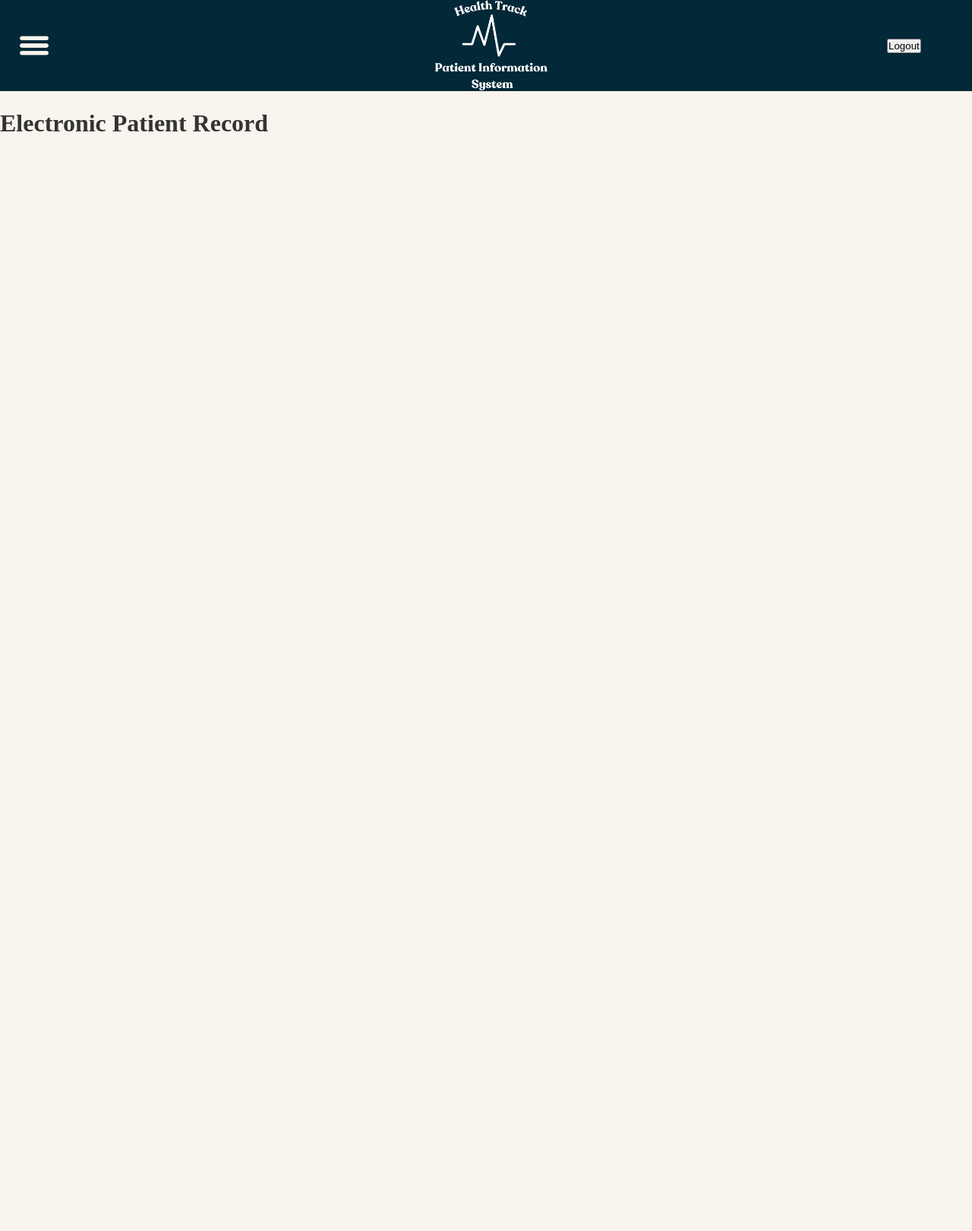
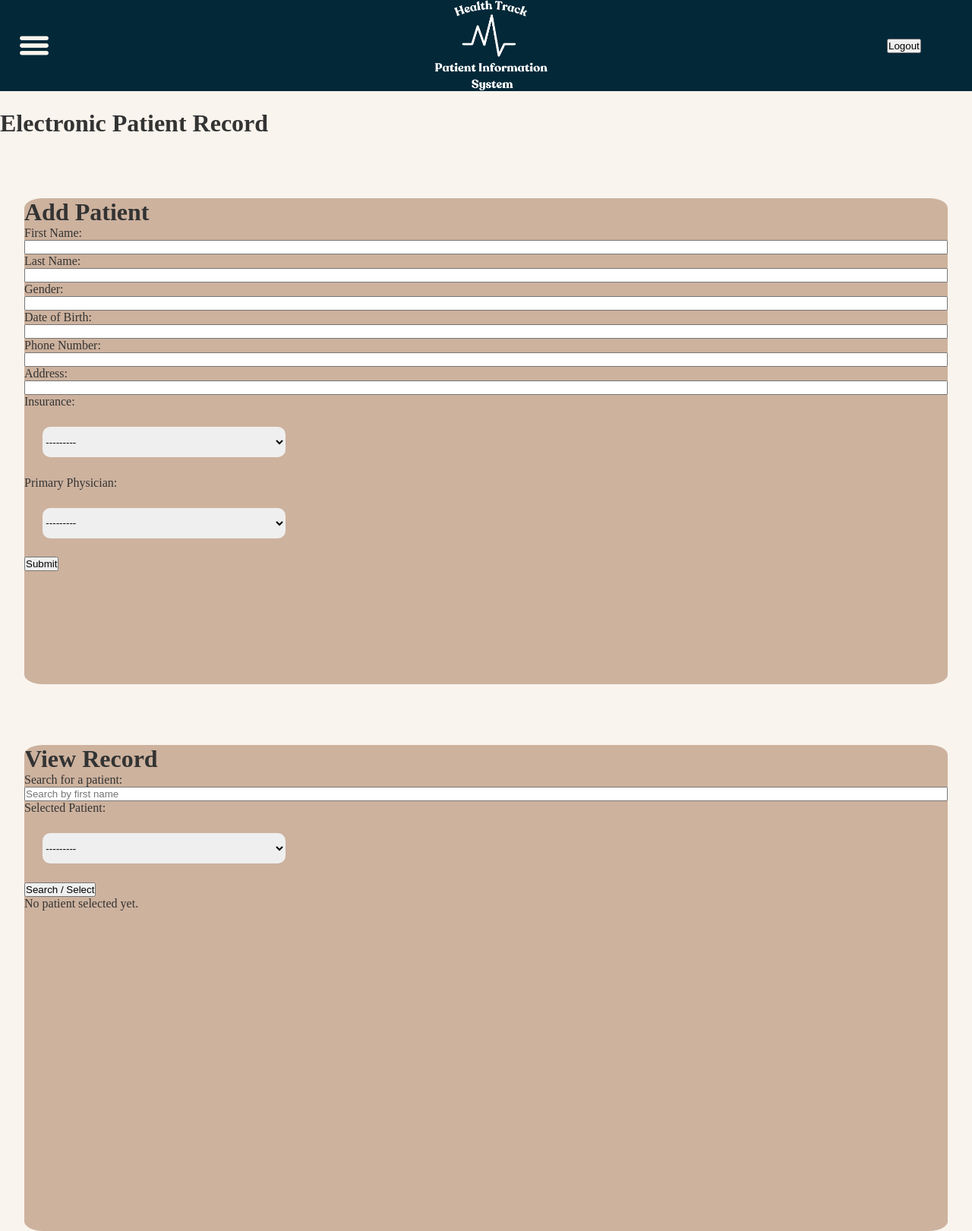
Before and after one commit to jacobopatz/Healthcare-Portal, a Django app: page /patientRecord/ in a window 1280 px wide. Shown: the whole page at 76% size. Before the commit the page ends 173 px from the top, so only its background shows below. Run offline with Django 5.2, Linux system fonts and the light colour scheme; data comes from the database, SQL or seed files in the repository; some web fonts are replaced.

Commit message:
Updated patient record subsystem
Currently add and view functions work. However, the edit function will not update the database.

```diff
--- /dev/null
+++ b/djangoProject/patient_record/forms.py
@@ -0,0 +1,63 @@
+from django import forms
+from sharedModels.models import PatientRecord, Employees, Insurance
+
+
+class PatientAddForm(forms.ModelForm):
+    firstname = forms.CharField(label="First Name", max_length=20)
+    lastname = forms.CharField(label="Last Name", max_length=20)
+    gender = forms.CharField(label="Gender", max_length=1)
+    dob = forms.DateField(label="Date of Birth")
+    phonenumber = forms.CharField(label="Phone Number", max_length=15)
+    address = forms.CharField(label="Address", max_length=45)
+    insuranceid = forms.ModelChoiceField(
+        label="Insurance",
+        queryset=Insurance.objects.all()
+    )
+    primaryphysicianid = forms.ModelChoiceField(
+        label="Primary Physician",
+        queryset=Employees.objects.all())
+
+    class Meta:
+        model = PatientRecord
+        fields = ['firstname', 'lastname', 'gender', 'dob', 'phonenumber', 'address', 'insuranceid', 'primaryphysicianid']
+
+    changed_time = -1
+
+class PatientSearchForm(forms.Form):
+    search_query = forms.CharField(
+        label="Search for a patient",
+        max_length=100,
+        required=False,
+        widget=forms.TextInput(attrs={'placeholder': 'Search by first name'})
+    )
+    selected_patient = forms.ModelChoiceField(
+        label="Selected Patient",
+        queryset=PatientRecord.objects.none(),
+        required=False
+    )
+
+    def __init__(self, *args, **kwargs):
+        super().__init__(*args, **kwargs)
+        # Initially, set the queryset for the 'patient' field to all patients
+        self.fields['selected_patient'].queryset = PatientRecord.objects.all()
+
+class PatientEditForm(forms.ModelForm):
+    firstname = forms.CharField(label="First Name", max_length=20)
+    lastname = forms.CharField(label="Last Name", max_length=20)
+    gender = forms.CharField(label="Gender", max_length=1)
+    dob = forms.DateField(label="Date of Birth")
+    phonenumber = forms.CharField(label="Phone Number", max_length=15)
+    address = forms.CharField(label="Address", max_length=45)
+    insuranceid = forms.ModelChoiceField(
+        label="Insurance",
+        queryset=Insurance.objects.all()
+    )
+    primaryphysicianid = forms.ModelChoiceField(
+        label="Primary Physician",
+        queryset=Employees.objects.all())
+
+    class Meta:
+        model = PatientRecord
+        fields = ['patientid', 'firstname', 'lastname', 'gender', 'dob', 'phonenumber', 'address', 'insuranceid', 'primaryphysicianid']
+
+    changed_time = -1
--- /dev/null
+++ b/djangoProject/patient_record/static/css/patientRecord.css
@@ -0,0 +1,155 @@
+body, html {
+    margin: 0;
+    padding: 0;
+    height: 100%;
+    box-sizing: border-box;
+}
+
+.flex-container {
+    display: flex;
+    flex-direction: column;
+    justify-content: center;
+    align-items: center;
+}
+
+.add_background {
+    background-color: #cdb29e;
+    min-height: 80vh;
+    overflow: auto;
+    width: 95vw;
+    border-radius: 2%;
+    margin-top: 10vh;
+    display: flex;
+    flex-direction: column;
+    align-items: stretch;
+}
+.select-background {
+    background-color: #cdb29e;
+    min-height: 80vh;
+    overflow: auto;
+    width: 95vw;
+    border-radius: 2%;
+    margin-top: 10vh;
+    display: flex;
+    flex-direction: row;
+    align-items: stretch;
+}
+
+.select-left {
+    flex: 1 1;
+    display: flex;
+
+    border-right: 2px solid #032838;
+    justify-content: center;
+    flex-direction: column;
+    align-items: center;
+    font-family: Arial, Helvetica, sans-serif;
+    font-weight: bold;
+    font-size: x-large;
+}
+
+.select-right {
+    flex: 1 1;
+    display: flex;
+    justify-content: center;
+    flex-direction: column;
+    align-items: center;
+    font-family: Arial, Helvetica, sans-serif;
+    font-weight: bold;
+    font-size: x-large;
+    color: #032838;
+
+}
+.select-right p {
+    color: #5392ac;
+}
+
+.select-left button, .select-right button {
+    background-color: #5392ac;
+    width: 10vh;
+    height: 5vh;
+    border-radius: 10px;
+    font-size: 16px;
+    margin: 10px;
+}
+
+select {
+    height: 5vh;
+    width: 40vh;
+    border-radius: 10px;
+    border: none;
+    margin: 2%;
+}
+p {
+    display: flex;
+    flex-direction: column;
+}
+
+.calendar-table {
+    width: 100%;
+    height: 100%;
+    border-collapse: collapse;
+    align-self: center;
+    border-radius: 1000px;
+
+    border-radius: 15px; /* Adjust radius as needed */
+    overflow: hidden; /* Ensures corners apply to child elements */
+    background-color: #032838;
+    color: #f9f4ed;
+}
+
+.calendar-table td {
+    border: 1px solid #ddd;
+    text-align: left;
+}
+
+.calendar-table th {
+    height:10vh
+}
+
+.calendar-table tbody tr:hover {
+    background-color: #f1f1f1;
+}
+
+.calendar-table li {
+    flex: 1 1;
+    display: flex;
+    width: 100%;
+    height: 100%;
+    justify-content: center;
+}
+.change-form {
+    flex: 1 1;
+    display: flex;
+}
+.calendar-table ul {
+    list-style-type: none;
+    padding: 0;
+    display: flex;
+    flex-direction: row;
+    justify-content: space-evenly;
+    height: 10vh;
+}
+
+.appointment-time.booked {
+    flex: 1 1;
+    background-color:  #5392ac;
+    height: 100%;
+    width: 100%;
+}
+
+.appointment-time.available {
+    flex: 1 1;
+    background-color:  #f9f4ed;
+    height: 100%;
+    width: 100%;
+
+}
+.appointment-time.available:hover {
+    background-color: #c3af93;
+    color: white;
+    border: 1px solid #388E3C;
+    cursor: pointer;
+    transform: scale(1.05);
+    transition: all 0.2s ease-in-out;
+}
--- a/djangoProject/patient_record/templates/PatientRecord.html
+++ b/djangoProject/patient_record/templates/PatientRecord.html
@@ -6,4 +6,57 @@
 
 {% block content %}
 <h1>Electronic Patient Record</h1>
+
+<div class="flex-container">
+    <!-- Add Patient Section -->
+    <div class="add_background">
+        <h1>Add Patient</h1>
+        <form method="POST" action="{% url 'patientRecord' %}">
+            {% csrf_token %}
+            {{ add_form.as_p }}
+            <input type="hidden" name="add_patient" value="True">
+            <button type="submit">Submit</button>
+        </form>
+    </div>
+
+    <!-- View and Edit Patient Section -->
+    <div class="add_background">
+        <h1>View Record</h1>
+        <form method="GET" action="{% url 'patientRecord' %}">
+            {{ search_form.as_p }}
+            <button type="submit">Search / Select</button>
+        </form>
+
+        {% if selected_patient %}
+            <h3>Selected Patient Details</h3>
+            <form method="POST" action="{% url 'patientRecord' %}">
+                {% csrf_token %}
+                <input type="hidden" name="selected_patient_id" value="{{ selected_patient.patientid }}">
+
+                {% if edit_mode and edit_form %}
+                    <!-- Edit Mode: Editable Fields -->
+                    {{ edit_form.as_p }}
+
+                    <button type="submit" name="save_changes" value="True">Save Changes</button>
+                {% else %}
+                    <!-- View Mode: Read-Only Details -->
+                    <p><strong>Name:</strong> {{ selected_patient.firstname }} {{ selected_patient.lastname }}</p>
+                    <p><strong>ID:</strong> {{ selected_patient.patientid }}</p>
+                    <p><strong>Gender:</strong> {{ selected_patient.gender }}</p>
+                    <p><strong>Date of Birth:</strong> {{ selected_patient.dob }}</p>
+                    <p><strong>Phone:</strong> {{ selected_patient.phonenumber }}</p>
+                    <p><strong>Address:</strong> {{ selected_patient.address }}</p>
+                    <p><strong>Insurance:</strong> {{ selected_patient.insuranceid }}</p>
+                    <p><strong>Primary Physician:</strong> {{ selected_patient.primaryphysicianid }}</p>
+                {% endif %}
+
+                <!-- Toggle Edit Mode -->
+                <input type="hidden" name="edit_mode" value="{% if edit_mode %}False{% else %}True{% endif %}">
+                <button type="submit">{{ edit_mode|yesno:"Cancel,Edit" }}</button>
+            </form>
+        {% else %}
+            <p>No patient selected yet.</p>
+        {% endif %}
+    </div>
+</div>
 {% endblock %}
--- a/djangoProject/patient_record/urls.py
+++ b/djangoProject/patient_record/urls.py
@@ -2,5 +2,5 @@ from . import views
 from django.urls import path
 
 urlpatterns = [
-     path('patientRecord/',views.patientRecord.as_view(),name='patientRecord'),
+     path('patientRecord/',views.PatientRecordView.as_view(),name='patientRecord'),
 ]
--- a/djangoProject/patient_record/views.py
+++ b/djangoProject/patient_record/views.py
@@ -1,8 +1,105 @@
 from django.shortcuts import render
 from django.views import View
-from django.shortcuts import render, redirect
+from sharedModels.models import Employees, PatientRecord, Insurance
+from django.shortcuts import render, redirect, get_object_or_404
+from .forms import PatientAddForm, PatientSearchForm, PatientEditForm
 
 # Create your views here.
-class patientRecord(View):
-    def get(self,request):
-        return render(request,'patientRecord.html',{})
+class PatientRecordView(View):
+
+    def get(self, request):
+
+        # Add Patient section
+        add_form = PatientAddForm()
+
+        # Search Patient section
+        search_form = PatientSearchForm(request.GET or None)
+        selected_patient = None
+        selected_patient_id = None
+        edit_mode = False
+
+        if request.GET and search_form.is_valid():
+            search_query = search_form.cleaned_data.get('search_query', '')
+
+            if search_query:
+                patients = PatientRecord.objects.filter(firstname__icontains=search_query)
+                search_form.fields['selected_patient'].queryset = patients
+            else:
+                search_form.fields['selected_patient'].queryset = PatientRecord.objects.all()
+
+            selected_patient = search_form.cleaned_data.get('selected_patient')
+            selected_patient_id = selected_patient.patientid if selected_patient else None
+
+        return render(request, 'PatientRecord.html', {
+            'add_form': add_form,
+            'search_form': search_form,
+            'selected_patient': selected_patient,
+            'selected_patient_id': selected_patient_id,
+            'edit_mode': edit_mode,
+            'insurances': Insurance.objects.all(),
+            'physicians': Employees.objects.all()
+        })
+
+    def post(self, request):
+        # Forms for adding and searching
+        add_form = PatientAddForm()
+        search_form = PatientSearchForm()
+
+        edit_form = None
+        edit_mode = request.POST.get('edit_mode') == 'True'
+        selected_patient_id = request.POST.get('selected_patient_id')
+        selected_patient = None
+
+        print(f"Edit Mode: {edit_mode}")
+        print(f"Selected Patient ID: {selected_patient_id}")
+
+        # Retrieve the selected patient
+        if selected_patient_id:
+            try:
+                selected_patient = PatientRecord.objects.get(patientid=selected_patient_id)
+                print(f"Selected Patient: {selected_patient}")
+                edit_form = PatientEditForm(instance=selected_patient)
+                # print(f"Edit form: {edit_form} {edit_form.lastname}")
+            except PatientRecord.DoesNotExist:
+                print("No patient found with the given ID.")
+                selected_patient = None
+        else:
+            print("No patient id")
+        '''
+        # Handle Edit Mode
+        if edit_mode:
+            print ("In edit mode")
+            if selected_patient:
+                # Prepopulate form with selected patient's data for GET
+                edit_form = PatientEditForm(instance=selected_patient)
+        '''
+
+        # Handle saving changes
+        if request.POST.get('save_changes') and edit_form:
+            print("Save changes button pressed")
+            print(f"Now selected patient is {selected_patient}")
+            #edit_form = PatientEditForm(request.POST, instance=selected_patient)
+            if edit_form.is_valid():
+                edit_form.save()
+                print("Patient updated successfully.")
+                edit_mode = False  # Exit edit mode
+            else:
+                print(f"Edit form errors: {edit_form.errors}")
+        else:
+            # Handle Adding a New Patient
+            add_form = PatientAddForm(request.POST)
+            if request.POST.get('add_patient') and add_form.is_valid():
+                add_form.save()
+                print("New patient added successfully.")
+
+        # Render the template with the context
+        return render(request, 'PatientRecord.html', {
+            'add_form': add_form,
+            'search_form': search_form,
+            'edit_form': edit_form,
+            'selected_patient': selected_patient,
+            'selected_patient_id': selected_patient_id,
+            'edit_mode': edit_mode,
+            'insurances': Insurance.objects.all(),
+            'physicians': Employees.objects.all(),
+    })
```
